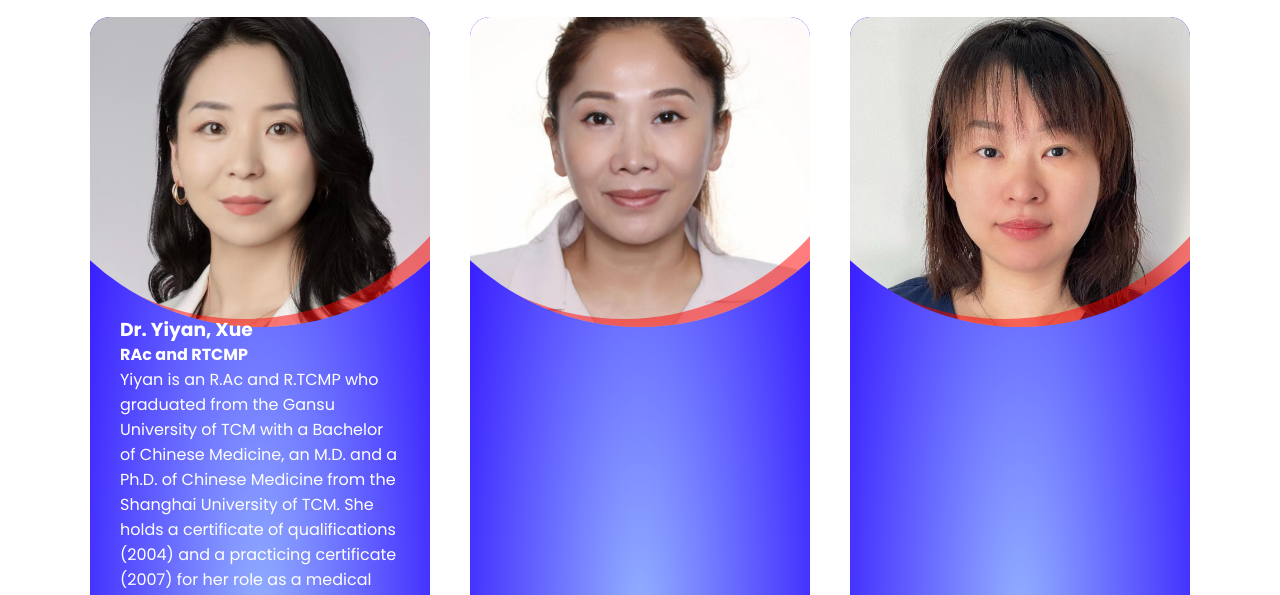
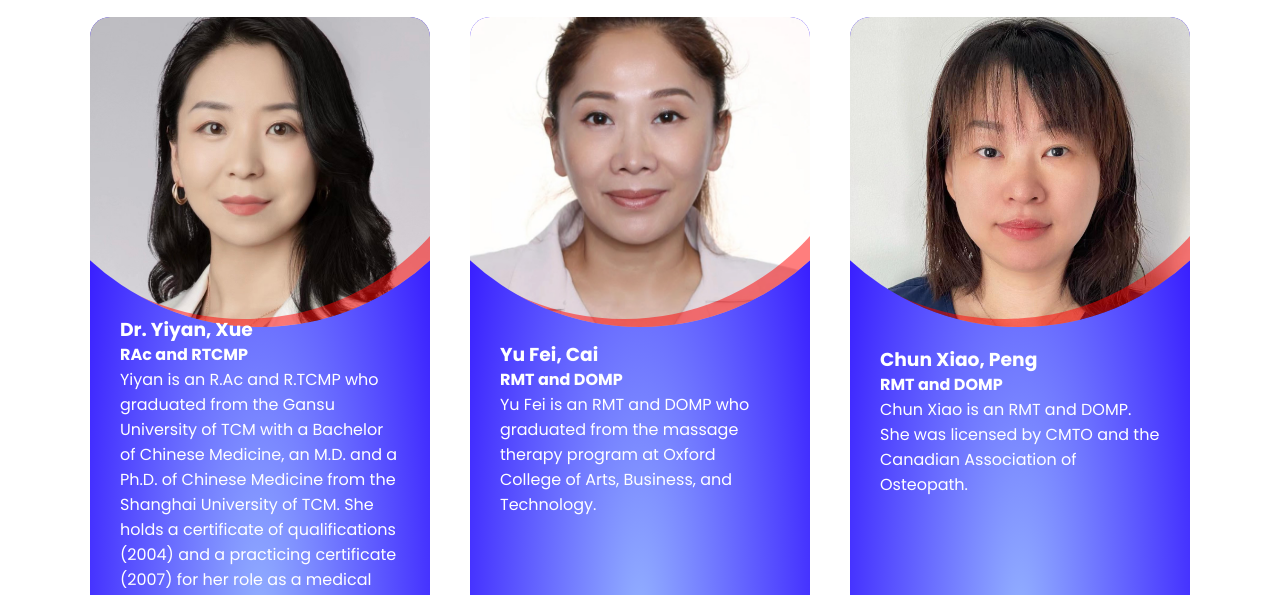
Before and after one commit to jjia5160/jjia5160.github.io, a plain HTML site: page our-team.html in a window 1280 px wide. Shown: the part 353-948 px from the top of the page. Drawn offline with Linux system fonts and the light colour scheme.

Commit message:
Update ourteam.css

```diff
--- a/ourteam.css
+++ b/ourteam.css
@@ -286,7 +286,7 @@ a {
 .ourteam-card .content1 {
     position: absolute;
     left: 0;
-    bottom: 305px;
+    bottom: 720px;
     width: 100%;
     height: auto;
     padding: 20px 30px;
@@ -321,7 +321,7 @@ a {
 .ourteam-card .content4 {
     position: absolute;
     left: 0;
-    bottom: 0px;
+    bottom: 700px;
     width: 100%;
     height: auto;
     padding: 20px 30px;
```
